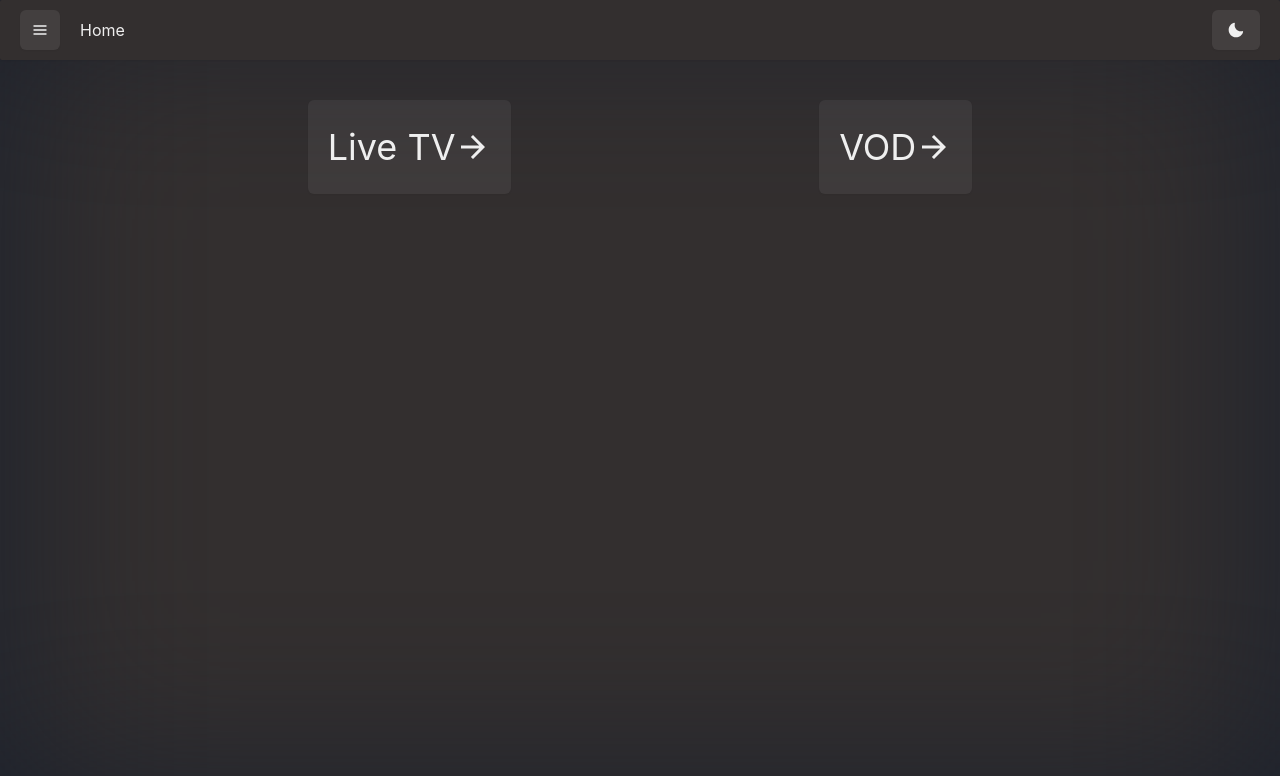
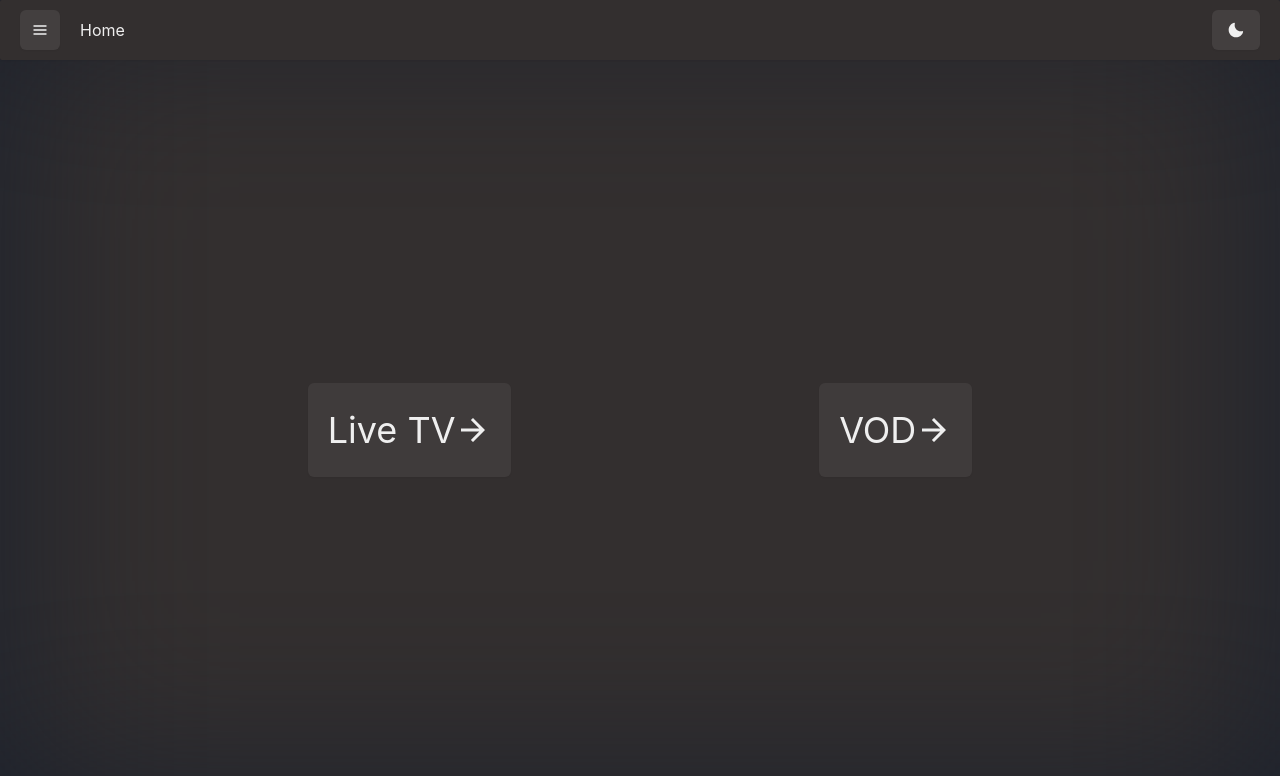
Before and after one commit to rednblkx/iptv_frontend, a React (Vite) app: page / in a window 1280 px wide. Shown: the top 776 px of the page. Built offline with nearby package versions, Linux system fonts and the light colour scheme.

Commit message:
fix aligning

```diff
--- a/src/App.tsx
+++ b/src/App.tsx
@@ -13,7 +13,7 @@ function App() {
   return (
     <QueryClientProvider client={queryClient}>
       <Box pos="fixed" w="100%" h="100%" backgroundColor={bgColorMode} filter="blur(100px)" zIndex="-1"/>
-      <Flex flexDir="column" h="inherit">
+      <Flex flexDir="column" h="100dvh">
         <Toolbar />
         {location.pathname != "/" && (
           <Flex align="center" ml="5" mb="4" mt="4">
--- a/src/index.css
+++ b/src/index.css
@@ -2,15 +2,17 @@ html,body {
   margin: 0;
   padding: 0;
   height: auto;
+  width: 100%;
   --toolbar-size: 60px;
-  /* background-color: #332f2f; */
 }
 /* body {
   display: flex;
   align-items: stretch;
 } */
 #root {
-  height: inherit;
+  height: 100%;
+  width: 100%;
+  /* position: fixed; */
   /* background-color: #332f2f;/ */
 }
 * {
```
